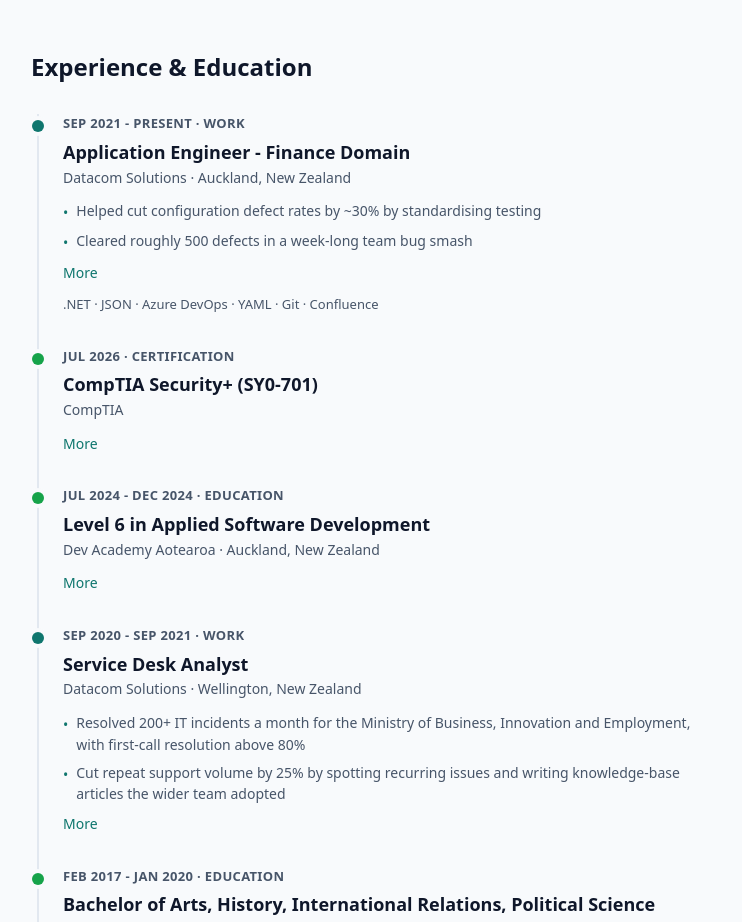
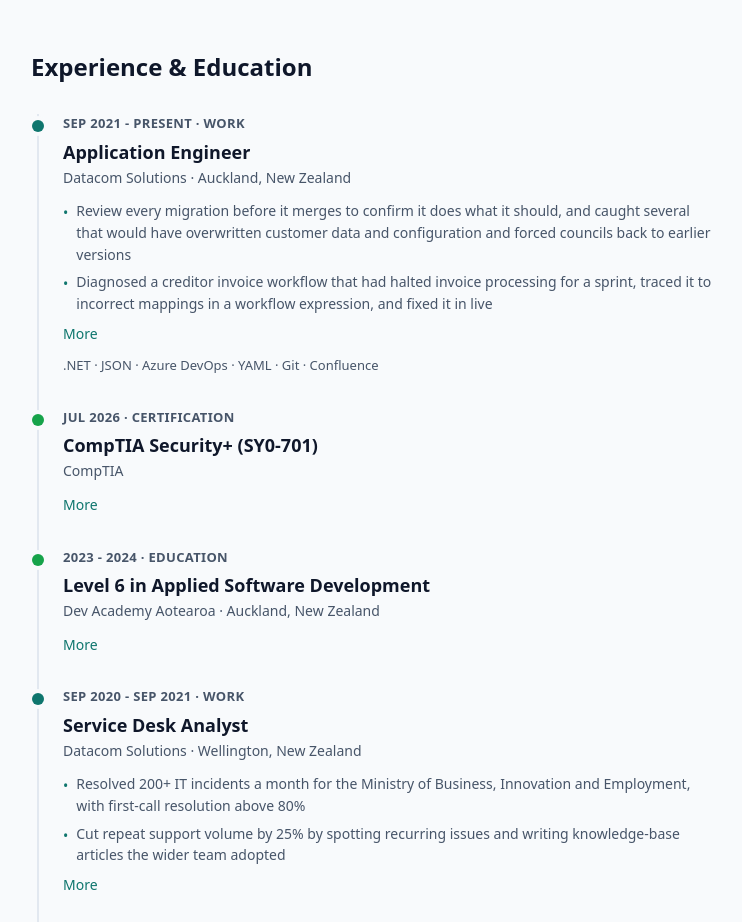
Before and after one commit to charles-goodsir/my-portfolio, a React (Vite) app: page /#/about in a window 1280 px wide. Shown: the part 1100-2022 px from the top of the page, without its empty margins (265-1007 px from the left). Built offline with nearby package versions, Linux system fonts and the light colour scheme.

Commit message:
Update the downloadable CV and Experience copy to match the new CV

```diff
--- a/src/components/Experience.tsx
+++ b/src/components/Experience.tsx
@@ -13,17 +13,22 @@
 const timeline: TimelineItem[] = [
   {
     kind: 'Work',
-    title: 'Application Engineer - Finance Domain',
+    title: 'Application Engineer',
     org: 'Datacom Solutions',
     location: 'Auckland, New Zealand',
     dates: 'Sep 2021 - Present',
     points: [
+      'Review every migration before it merges to confirm it does what it should, and caught several that would have overwritten customer data and configuration and forced councils back to earlier versions',
+      'Diagnosed a creditor invoice workflow that had halted invoice processing for a sprint, traced it to incorrect mappings in a workflow expression, and fixed it in live',
+      'Found a misconfigured condition that left planning-application milestones neither completing nor notifying, so applications went overdue with no escalation, and corrected it in live',
+      "Built incident logging so the correct contacts are recorded and officers are notified, including raising incidents directly from Compliance Monitoring Surveys with the survey's locations carried into the new record",
+      'Built dashboards for council teams to see their own data on planning applications, RFIs and expiring applications',
+      "Build local council environments with test data and configuration using .NET tooling, and export the configuration as JSON for the pipeline that builds each council's cloud environment. Built hotfix environments for urgent council issues. I watch each run to catch configuration that breaks the build",
+      'Authored YAML-driven test-data configuration in Azure DevOps, layered on an existing C# codebase, to provision cross-referenced data for local and cloud environments at build time',
       'Helped cut configuration defect rates by ~30% by standardising testing',
+      'After moving to the Regulatory team, Finance still asked for my help with configuration issues and later requested that I rejoin them to support their configuration work',
       'Cleared roughly 500 defects in a week-long team bug smash',
-      "Built local council environments with .NET tooling and exported their configuration as JSON for the pipeline that builds each council's cloud environment. I watch each run to catch configuration that breaks the build",
       'Delivered CRM/ERP applications for councils in NZ and Australia',
-      'Authored YAML-driven test-data configuration in Azure DevOps, layered on an existing C# codebase, to provision cross-referenced data for local and cloud environments at build time',
-      'Ran planning sessions and live demos for a new enterprise finance module across 3 councils',
       'Turned business requirements into configuration, working with BAs and clients',
       'Wrote Confluence documentation for releases and onboarding, and led weekly CRM/ERP training sessions',
       'Mentored associate analysts one-on-one',
@@ -44,7 +49,7 @@
     title: 'Level 6 in Applied Software Development',
     org: 'Dev Academy Aotearoa',
     location: 'Auckland, New Zealand',
-    dates: 'Jul 2024 - Dec 2024',
+    dates: '2023 - 2024',
     points: [
       'A 17-week, Level 6 full-stack diploma covering JavaScript, TypeScript, React, Node.js, and databases',
       'Learned through daily pair programming and agile team projects',
```
Also changed, not shown: 1 other file (tests, documents, lock files or other folders).
